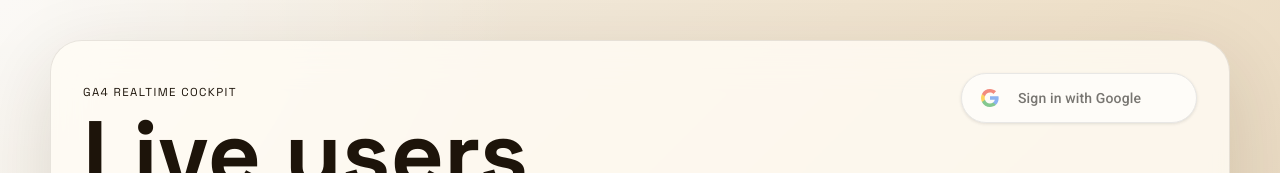
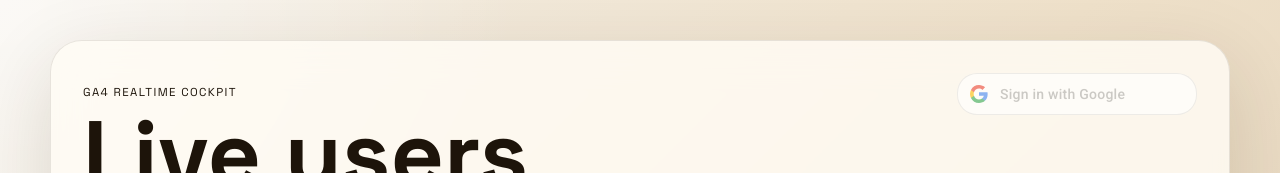
Before and after one commit to tsilva/gadash, a Next.js app: page / in a window 1280 px wide. Shown: the top 173 px of the page. Built offline with nearby package versions, Linux system fonts and the light colour scheme; no server answers.

Commit message:
Update Google signin button style

```diff
--- a/app/globals.css
+++ b/app/globals.css
@@ -127,38 +127,39 @@ button {
 }
 
 .button--google {
-  min-width: 236px;
+  min-width: 240px;
   padding: 0;
-  border: 1px solid #dadce0;
-  border-radius: 999px;
+  border: 1px solid #747775;
+  border-radius: 20px;
   background: #ffffff;
   color: #1f1f1f;
-  box-shadow:
-    0 1px 2px rgba(60, 64, 67, 0.12),
-    0 1px 3px 1px rgba(60, 64, 67, 0.08);
+  box-shadow: none;
   transition:
-    box-shadow 140ms ease,
     background-color 140ms ease,
     border-color 140ms ease,
     transform 140ms ease;
 }
 
 .button--google:hover:not(:disabled) {
-  background: #f8fbff;
-  border-color: #d2e3fc;
-  box-shadow:
-    0 2px 3px rgba(60, 64, 67, 0.16),
-    0 4px 8px 3px rgba(60, 64, 67, 0.12);
-  transform: translateY(-1px);
+  border-color: #5f6368;
+  background: #f8f9fa;
 }
 
 .button--google:focus-visible {
   outline: 0;
   border-color: #4285f4;
   box-shadow:
-    0 0 0 3px rgba(66, 133, 244, 0.24),
-    0 2px 3px rgba(60, 64, 67, 0.16),
-    0 4px 8px 3px rgba(60, 64, 67, 0.12);
+    0 0 0 3px rgba(66, 133, 244, 0.3),
+    inset 0 0 0 1px #4285f4;
+}
+
+.button--google:disabled {
+  opacity: 1;
+  cursor: not-allowed;
+  border-color: rgba(31, 31, 31, 0.12);
+  background: #ffffff;
+  color: rgba(31, 31, 31, 0.38);
+  box-shadow: none;
 }
 
 .button:disabled {
@@ -178,18 +179,18 @@ button {
   align-items: center;
   gap: 12px;
   width: 100%;
-  min-height: 48px;
-  padding: 0 16px 0 12px;
+  min-height: 40px;
+  padding: 0 14px 0 12px;
 }
 
 .google-signin__badge {
   display: inline-flex;
   align-items: center;
   justify-content: center;
-  width: 32px;
-  height: 32px;
-  border-radius: 999px;
+  width: 18px;
+  height: 18px;
   background: #ffffff;
+  flex: 0 0 auto;
 }
 
 .google-signin__icon {
@@ -200,9 +201,9 @@ button {
 
 .google-signin__label {
   font-family: var(--font-google), sans-serif;
-  font-size: 0.875rem;
-  line-height: 1.4286;
-  letter-spacing: 0.01em;
+  font-size: 14px;
+  line-height: 20px;
+  letter-spacing: 0.25px;
   font-weight: 500;
   white-space: nowrap;
 }
```
